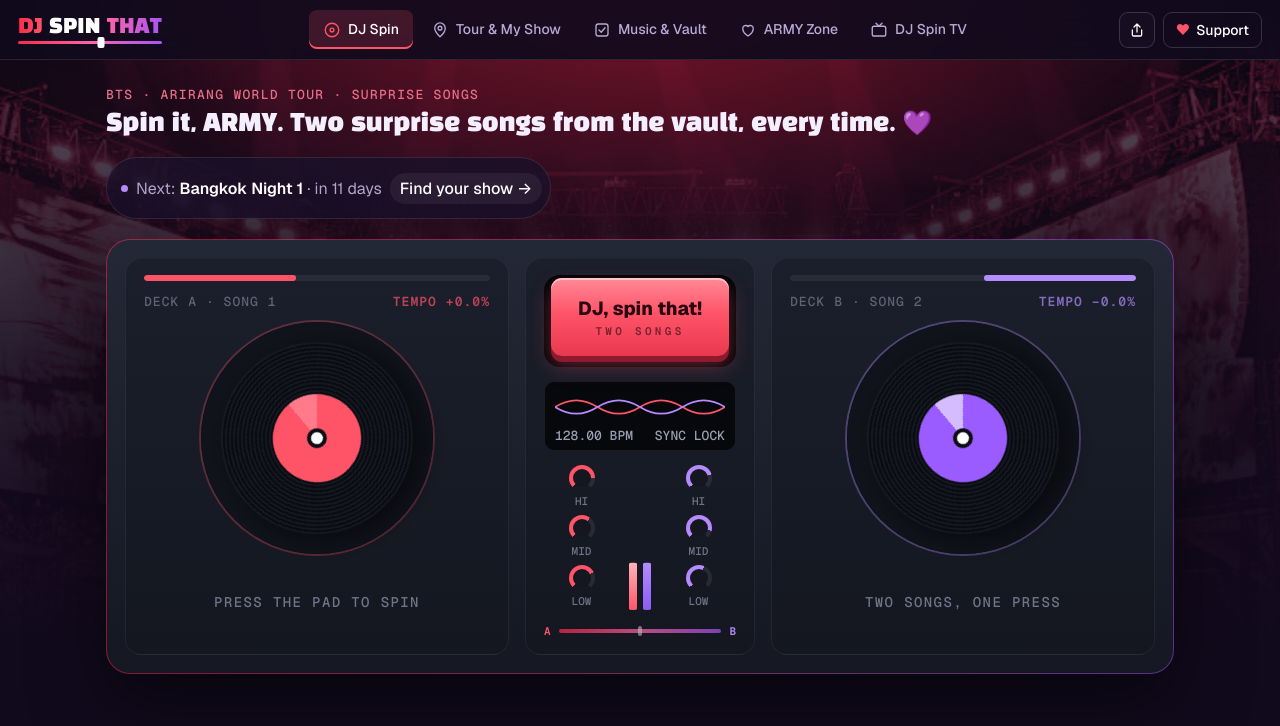
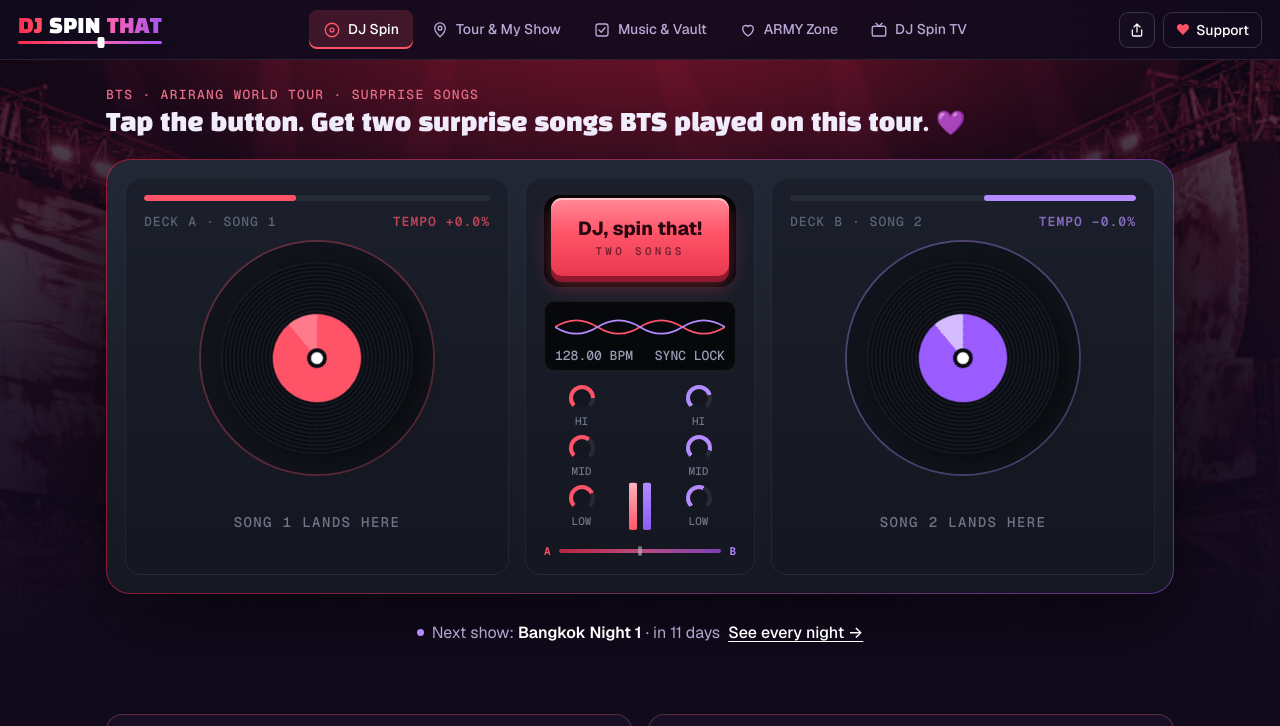
Before and after one commit to wendyerskine-hub/dj-spin-that, a plain HTML site: page index.html in a window 1280 px wide. Shown: the top 726 px of the page. Drawn offline with nearby package versions, Linux system fonts and the light colour scheme; animation ran at ten frames a second; a web font is replaced by a local one.

Commit message:
Home: plain instruction headline, even deck titles, next show moved under the decks
Co-Authored-By: Claude Opus 5.5 <noreply@anthropic.com>
Claude-Session: https://claude.ai/code/session_01TxJ5Ktwwd5mBPZFqQSgZGf

```diff
--- a/index.html
+++ b/index.html
@@ -755,6 +755,9 @@ main{padding-top:26px!important}
 .h2-res{min-height:72px;width:100%;display:flex;flex-direction:column;align-items:center;justify-content:center;gap:8px;text-align:center}
 /* even decks: fill the deck height and pin the play buttons to the bottom so both sides line up */
 .h2-res{flex:1;justify-content:flex-start}.h2-res:has(.h2-wait){justify-content:center}.h2-res>.h2-ic{margin-top:auto;padding-top:4px}
+#home2>.h2-next{justify-self:center;margin-top:-44px;border:0;background:none;padding:4px 6px;color:var(--v2muted)}
+#home2>.h2-next .go{background:none;padding:0;color:#fff;text-decoration:underline;text-underline-offset:3px}
+.h2-res>.h2-t{min-height:2.16em;display:flex;align-items:center;justify-content:center}
 .h2-wait{margin:0;font:500 12px var(--v2mono);letter-spacing:.1em;text-transform:uppercase;color:#6f7488}
 .h2-t{margin:0;font-family:var(--hfont);font-weight:var(--hweight);text-transform:var(--hcase);font-size:26px;line-height:1.08;letter-spacing:-.01em;color:#fff;max-width:100%;overflow-wrap:anywhere}
 .a .h2-t{text-shadow:0 0 16px rgba(255,84,104,.55)}.b .h2-t{text-shadow:0 0 16px rgba(180,140,255,.6)}
@@ -856,6 +859,7 @@ main{padding-top:26px!important}
 /* phone */
 @media (max-width:620px){
   #home2{gap:44px!important}
+  #home2>.h2-next{margin-top:-34px}
   .h2-intro{margin-bottom:-26px}
   .h2-promise{font-size:19px!important}
   .h2-console{grid-template-columns:1fr 1fr;gap:10px;padding:10px;border-radius:18px}
@@ -1202,9 +1206,8 @@ details.v2filt:not([open])>:not(summary),details.v2fold:not([open])>:not(summary
       <div class="h2-intro">
         <div>
           <p class="h2-kick">BTS · ARIRANG World Tour · Surprise songs</p>
-          <h2 id="h2H" class="h2-promise">Spin it, ARMY. Two surprise songs from the vault, every time. 💜</h2>
+          <h2 id="h2H" class="h2-promise">Tap the button. Get two surprise songs BTS played on this tour. 💜</h2>
         </div>
-        <button type="button" class="h2-next" id="h2Next" hidden></button>
       </div>
 
       <div class="h2-console" id="h2Console">
@@ -1212,7 +1215,7 @@ details.v2filt:not([open])>:not(summary),details.v2fold:not([open])>:not(summary
           <div class="h2-dtop"><span class="h2-bar"><i></i></span></div>
           <div class="h2-dlbl"><span>DECK A · SONG 1</span><b id="h2TempoA">TEMPO +0.0%</b></div>
           <div class="h2-plat"><div class="h2-vinyl" id="h2VinA"><span class="h2-lbl"><em id="h2LblA"></em></span></div></div>
-          <div class="h2-res" id="h2ResA" aria-live="polite"><p class="h2-wait">Press the pad to spin</p></div>
+          <div class="h2-res" id="h2ResA" aria-live="polite"><p class="h2-wait">Song 1 lands here</p></div>
         </div>
         <div class="h2-mix">
           <div class="h2-well"><button type="button" class="h2-pad" id="h2Spin"><span class="h2-pl">DJ, spin that!</span><span class="h2-ps">TWO SONGS</span></button></div>
@@ -1231,9 +1234,11 @@ details.v2filt:not([open])>:not(summary),details.v2fold:not([open])>:not(summary
           <div class="h2-dtop"><span class="h2-bar"><i></i></span></div>
           <div class="h2-dlbl"><span>DECK B · SONG 2</span><b id="h2TempoB">TEMPO −0.0%</b></div>
           <div class="h2-plat"><div class="h2-vinyl" id="h2VinB"><span class="h2-lbl"><em id="h2LblB"></em></span></div></div>
-          <div class="h2-res" id="h2ResB" aria-live="polite"><p class="h2-wait">Two songs, one press</p></div>
+          <div class="h2-res" id="h2ResB" aria-live="polite"><p class="h2-wait">Song 2 lands here</p></div>
         </div>
       </div>
+
+      <button type="button" class="h2-next" id="h2Next" hidden></button>
 
       <div class="h2-duo">
       <div class="h2-sec" id="h2bias">
@@ -2840,7 +2845,7 @@ document.addEventListener("click",e=>{const b=e.target.closest("[data-go2]");if(
 function days(iso){if(!iso)return"";const d=Math.round((new Date(iso+"T12:00:00")-new Date(new Date().toDateString()+" 12:00"))/864e5);return d<=0?"today":d===1?"tomorrow":"in "+d+" days"}
 function renderInfo(){
   const nx=UPCOMING[0],nb=q("#h2Next");
-  if(nx&&nb){nb.hidden=false;nb.innerHTML=`<span class="dot"></span><span>Next: <b>${esc(nx.city)} ${esc(nx.night)}</b> · ${esc(days(nx.date))}</span><span class="go">Find your show →</span>`;nb.onclick=()=>{openShow(nx);track("v2/next")}}
+  if(nx&&nb){nb.hidden=false;nb.innerHTML=`<span class="dot"></span><span>Next show: <b>${esc(nx.city)} ${esc(nx.night)}</b> · ${esc(days(nx.date))}</span><span class="go">See every night →</span>`;nb.onclick=()=>{openShow(nx);track("v2/next")}}
   const last=SHOWS.slice().sort((a,b)=>String(a.date).localeCompare(String(b.date))||(a.order||0)-(b.order||0)).pop(),lb=q("#h2Last");
   if(last&&lb){lb.hidden=false;lb.setAttribute("role","button");lb.tabIndex=0;
     lb.innerHTML=`<span class="k">LAST NIGHT</span><span><b>${esc(last.city)} ${esc(last.night)}</b> · ${esc(last.songTitles.join(" × "))}</span><span class="r">Every surprise song, city by city →</span>`;
```
